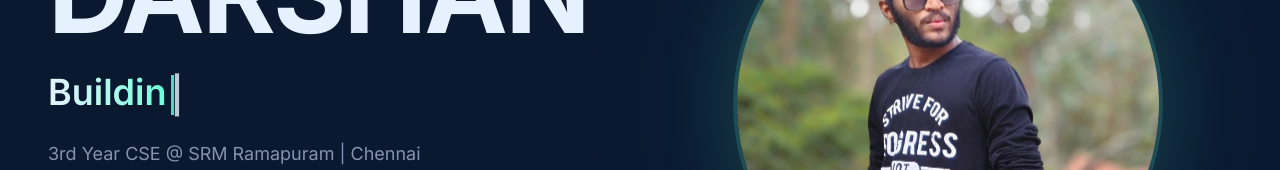
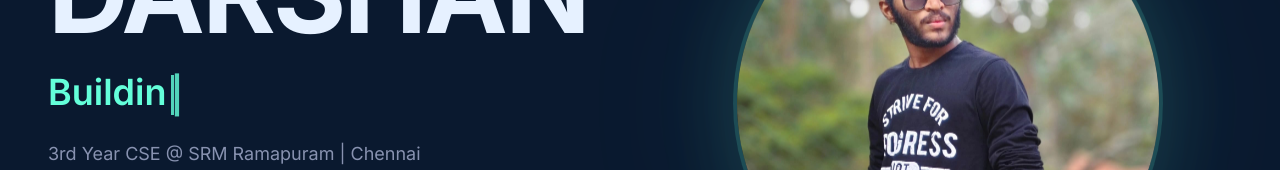
Before and after one commit to darshan2006-coder/darshan-portfolio, a React (Vite) app: page / in a window 1280 px wide. Shown: the part 311-481 px from the top of the page. Built offline with nearby package versions, Linux system fonts and the light colour scheme.

Commit message:
changed typing style

```diff
--- a/src/components/Hero.jsx
+++ b/src/components/Hero.jsx
@@ -34,7 +34,6 @@ function Hero() {
         setText(nextText);
         setTypingSpeed(40); // Fast deletion speed
 
-        // Fixed: Change phrase instantly when string is completely cleared
         if (nextText === "") {
           setIsDeleting(false);
           setLoopIndex((prev) => prev + 1);
@@ -68,11 +67,9 @@ function Hero() {
               DARSHAN
             </h1>
 
-            {/* Title styled with a sleek White-to-Cyan premium developer gradient */}
-            <h2 className="mt-6 text-2xl md:text-3xl lg:text-4xl font-semibold min-h-[4rem] lg:min-h-[3rem] text-text-primary">
-              <span className="bg-gradient-to-r from-text-primary to-arctic-cyan bg-clip-text text-transparent">
-                {text}
-              </span>
+            {/* Premium Style Header: Uses text-arctic-cyan directly to look incredible during high-speed typing runs */}
+            <h2 className="mt-6 text-2xl md:text-3xl lg:text-4xl font-semibold min-h-[4rem] lg:min-h-[3rem] text-arctic-cyan">
+              <span>{text}</span>
               <span className="inline-block w-[3px] h-[1.1em] bg-arctic-cyan ml-1 animate-pulse align-middle">|</span>
             </h2>
 
```
